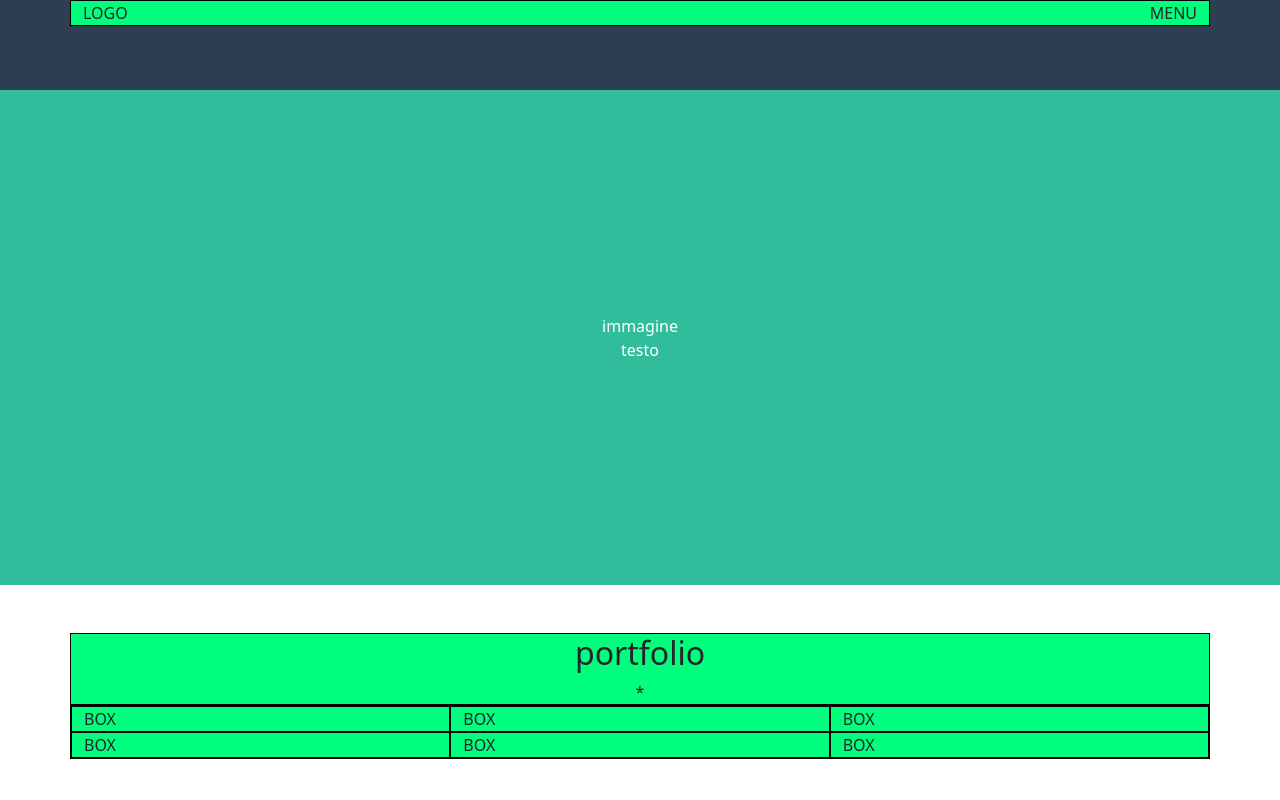
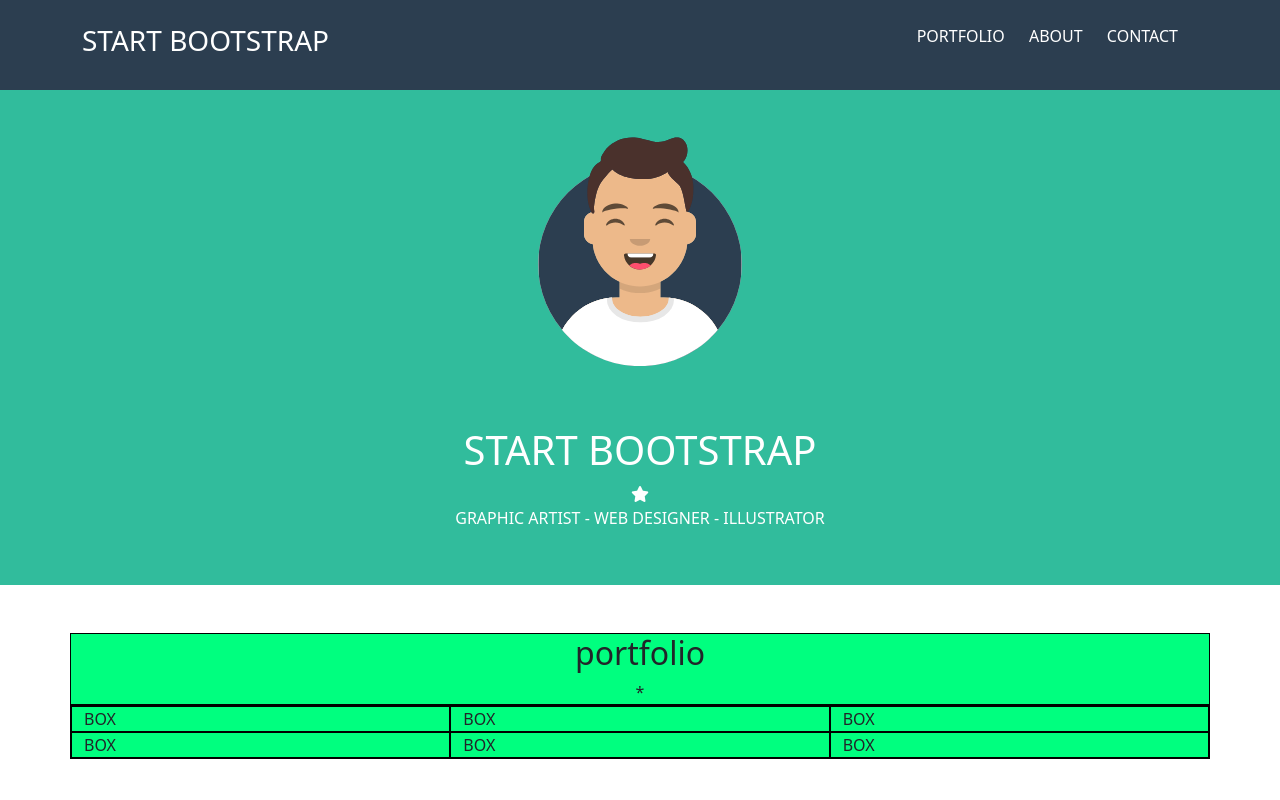
Before and after one commit to FedericoCattani/html-css-bootstrap-freelancer, a plain HTML site: page index.html in a window 1280 px wide. Shown: the top 800 px of the page. Drawn offline with nearby package versions, Linux system fonts and the light colour scheme.

Commit message:
jumbotron

```diff
--- a/css/style.css
+++ b/css/style.css
@@ -6,13 +6,29 @@
 header{
   background-color: #2C3E50;
   height: 90px;
+  color: white;
 }
 
+li{
+  display: inline;
+  list-style: none;
+}
+
+a{
+  padding-right: 20px;
+  color: white;
+  text-decoration: none;
+}
 
 .fc-jumbotron{
   background-color: #31BC9C;
   height: 495px;
   color: white;
+}
+
+.image img{
+ width: 20%;
+ margin-bottom: 60px;
 }
 
 .fc-container{
--- a/index.html
+++ b/index.html
@@ -9,18 +9,38 @@
   <link href="https://cdn.jsdelivr.net/npm/bootstrap@5.3.0-alpha1/dist/css/bootstrap.min.css" rel="stylesheet" integrity="sha384-GLhlTQ8iRABdZLl6O3oVMWSktQOp6b7In1Zl3/Jr59b6EGGoI1aFkw7cmDA6j6gD" crossorigin="anonymous">
   <script src="https://cdn.jsdelivr.net/npm/bootstrap@5.3.0-alpha1/dist/js/bootstrap.bundle.min.js" integrity="sha384-w76AqPfDkMBDXo30jS1Sgez6pr3x5MlQ1ZAGC+nuZB+EYdgRZgiwxhTBTkF7CXvN" crossorigin="anonymous"></script>
 
+  <link rel="stylesheet" href="https://cdnjs.cloudflare.com/ajax/libs/font-awesome/6.3.0/css/all.min.css">
+
   <link rel="stylesheet" href="css/style.css">
 
   <title>Bootstrap Freelancer</title>
 </head>
 <body>
 
-  <header>
-    <div class="container debug">
-      <div class="row">
-        <div class="col">LOGO</div>
-        <div class="col d-none d-lg-block text-end">MENU</div>
-        <div class="col d-lg-none text-end">H</div>
+  <header class="d-flex align-items-center">
+    <div class="container">
+      <div class="row text-uppercase">
+        <div class="col">
+          <h3>Start Bootstrap</h3>
+        </div>
+
+        <div class="col d-none d-lg-block text-end">
+          <ul>
+            <li>
+              <a href="#">Portfolio</a>
+            </li>
+            <li>
+              <a href="#">About</a>
+            </li>
+            <li>
+              <a href="#">Contact</a>
+            </li>
+          </ul>
+        </div>
+
+        <div class="col d-lg-none text-end">
+          <i class="fa-solid fa-bars"></i>
+        </div>
       </div>
     </div>
   </header>
@@ -30,8 +50,15 @@
       <div class="fc-jumbotron">
         <div class="container h-100 text-center">
           <div class="row h-100 align-content-center ">
-            <div class="image">immagine</div>
-            <div class="text">testo</div>
+            <div class="image">
+              <img src="img/avatar.svg" alt="">
+            </div>
+
+            <div class="text text-uppercase">
+              <h1>Start bootstrap</h1>
+              <i class="fa-solid fa-star"></i>
+              <p>graphic artist - web designer - illustrator</p>
+            </div>
           </div>
         </div>
       </div>
```
Also changed, not shown: img/avatar.svg (added), img/cabin.png (added), img/cake.png (added), img/circus.png (added), img/game.png (added), img/safe.png (added), img/submarine.png (added).
